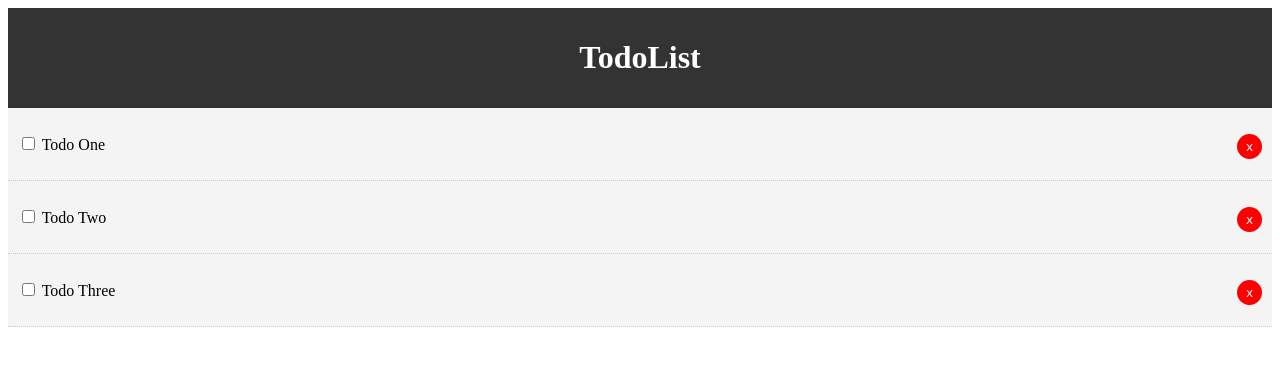
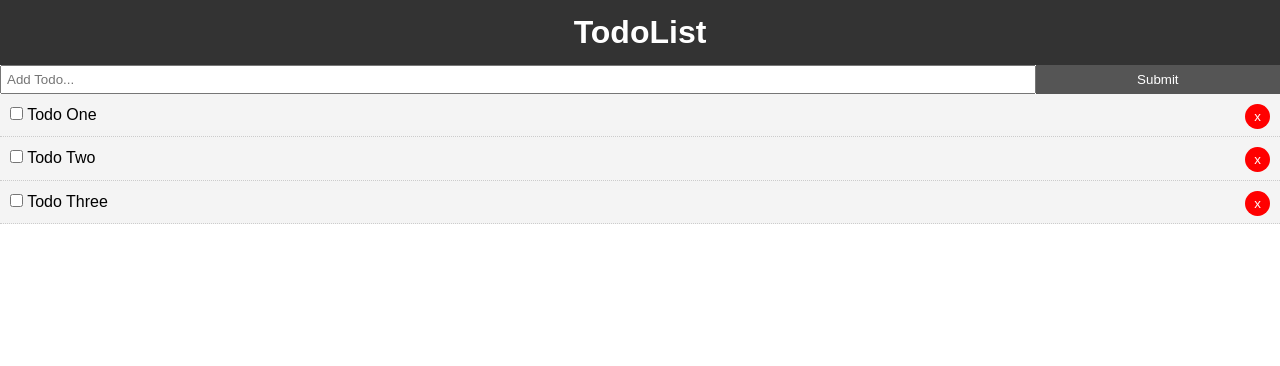
Before and after one commit to Biagemc/vue-todo-components-practice-app, a Vue app: page / in a window 1280 px wide. Shown: the top 366 px of the page. Built offline with nearby package versions, Linux system fonts and the light colour scheme.

Commit message:
addTodo component added

```diff
--- a/package.json
+++ b/package.json
@@ -9,6 +9,7 @@
   },
   "dependencies": {
     "core-js": "^3.6.5",
+    "uuid": "^8.2.0",
     "vue": "^2.6.11"
   },
   "devDependencies": {
--- a/src/App.vue
+++ b/src/App.vue
@@ -1,6 +1,7 @@
 <template>
   <div id="app">
     <Header />
+    <AddTodo v-on:addTodo="addTodo" />
     <Todos v-bind:todos="todos" v-on:del-todo="deleteTodo" />
   </div>
 </template>
@@ -8,12 +9,14 @@
 <script>
 import Todos from "./components/Todos";
 import Header from "./components/layout/Header";
+import AddTodo from "./components/AddTodo";
 
 export default {
   name: "App",
   components: {
     Todos,
     Header,
+    AddTodo,
   },
   data() {
     return {
@@ -40,9 +43,34 @@
     deleteTodo(id) {
       this.todos = this.todos.filter(todo => todo.id !== id);
     },
+    addTodo(newTodo) {
+      this.todos = [...this.todos, newTodo];
+    },
   },
 };
 </script>
 
 <style>
+* {
+  box-sizing: border-box;
+  margin: 0;
+  padding: 0;
+}
+
+body {
+  font-family: Arial, Helvetica, sans-serif;
+  line-height: 1.4;
+}
+
+.btn {
+  display: inline-block;
+  border: none;
+  background: #555;
+  color: #fff;
+  padding: 7px 20px;
+  cursor: pointer;
+}
+.btn:hover {
+  background: #666;
+}
 </style>
--- /dev/null
+++ b/src/components/AddTodo.vue
@@ -0,0 +1,45 @@
+<template>
+  <div class="add-todo">
+    <form @submit="addTodo">
+      <input type="text" v-model="title" name="title" placeholder="Add Todo..." />
+      <input type="submit" value="Submit" class="btn" />
+    </form>
+  </div>
+</template>
+
+<script>
+import { v4 as uuidv4 } from "uuid";
+export default {
+  name: "AddTodo",
+  data() {
+    return {
+      title: "",
+    };
+  },
+  methods: {
+    addTodo(e) {
+      e.preventDefault();
+      const newTodo = {
+        id: uuidv4(),
+        title: this.title,
+        completed: false,
+      };
+      this.$emit("addTodo", newTodo);
+      this.title = "";
+    },
+  },
+};
+</script>
+
+<style scoped>
+form {
+  display: flex;
+}
+input[type="text"] {
+  flex: 10;
+  padding: 5px;
+}
+input[type="submit"] {
+  flex: 2;
+}
+</style>
```
Also changed, not shown: 1 other file (tests, documents, lock files or other folders).
